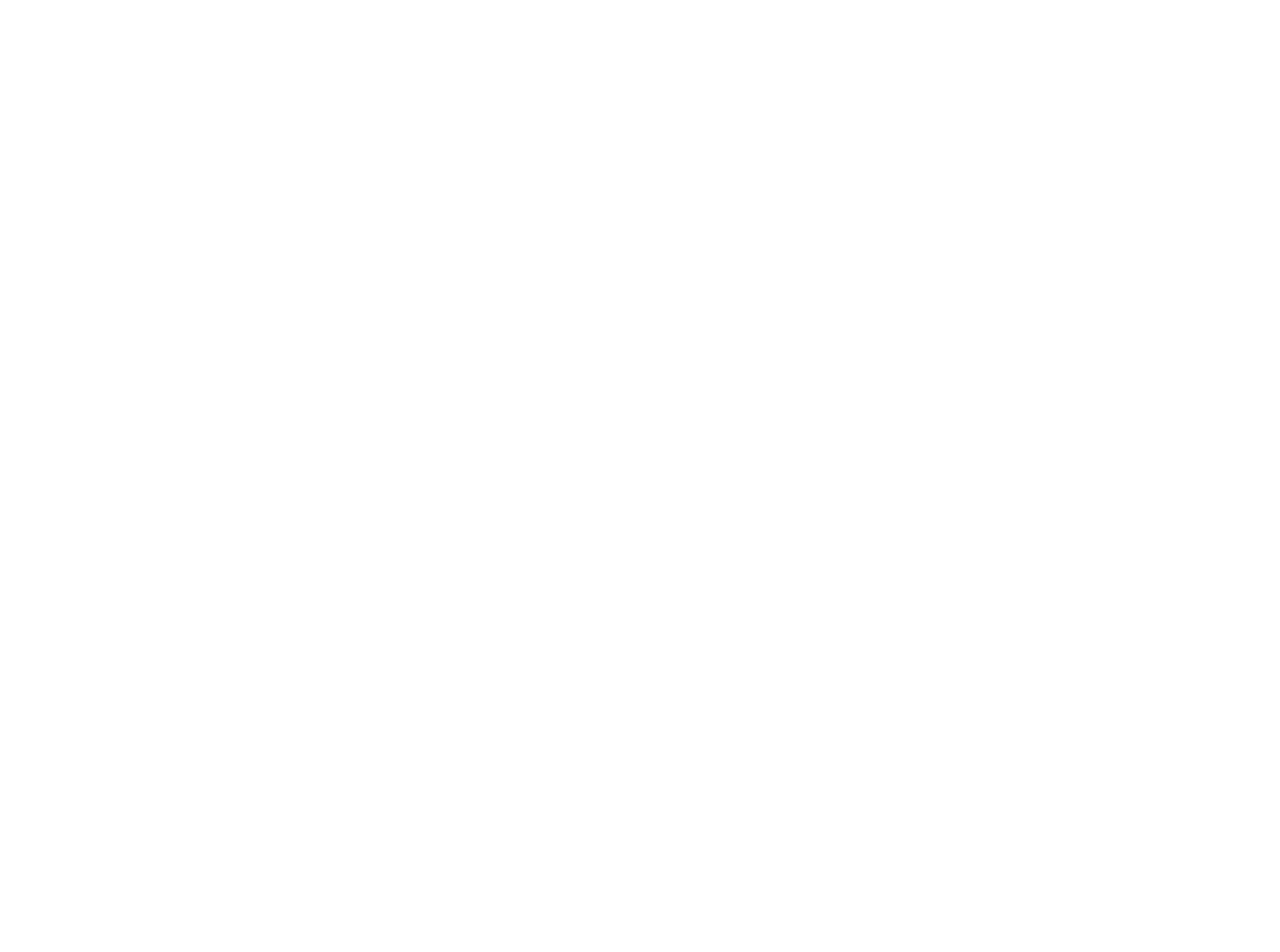
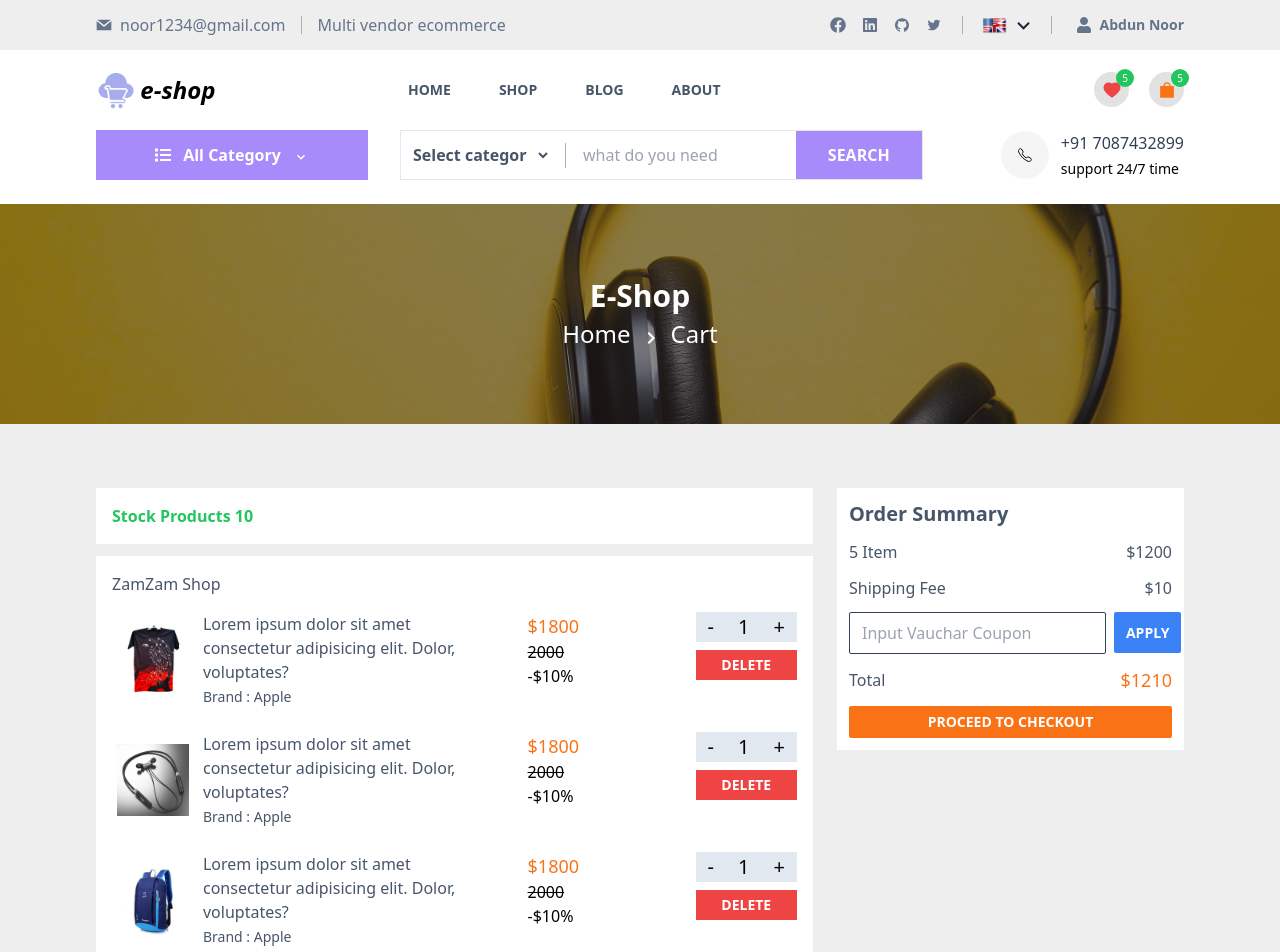
Before and after one commit to abdunnoorfaruki/e-shop, a React (Vite) app: page /cart in a window 1280 px wide. Before the commit this address had no page. Shown: the top 952 px of the page. Before the commit the page ends 800 px from the top, so only its background shows below. Built offline with nearby package versions, Linux system fonts and the light colour scheme.

Commit message:
feat:Added shopping cart page.

```diff
--- a/src/App.jsx
+++ b/src/App.jsx
@@ -4,11 +4,13 @@
 // Pages
 const Home = lazy(() => import("./pages/home"));
 const Shop = lazy(() => import("./pages/shop"));
+const Cart = lazy(() => import("./pages/cart"));
 function App() {
   return (
     <Routes>
       <Route path="/" element={<Home />} />
       <Route path="/shop" element={<Shop />} />
+      <Route path="/cart" element={<Cart />} />
     </Routes>
   );
 }
--- /dev/null
+++ b/src/components/cart-card/index.jsx
@@ -0,0 +1,48 @@
+/* eslint-disable react/prop-types */
+
+import Button from "../ui/button";
+import IncDecButton from "../ui/inc-dec-button";
+
+const CartCard = ({ image, name, brand, price, discount, quantity }) => {
+  return (
+    <div className="w-full flex flex-wrap cursor-pointer py-2 ">
+      <div className="flex sm:w-full gap-2 w-7/12">
+        <div className="w-full flex gap-2 sm:flex-wrap sm:justify-center justify-start items-center">
+          <div className="w-[150px] sm:-[120px]  h-[80px] flex justify-center items-center p-1 ">
+            <img
+              className="h-full  object-cover"
+              src={image}
+              alt="product image"
+            />
+          </div>
+          <div className="pr-4 text-slate-600">
+            <h2 className="text-md">{name}</h2>
+            <span className="text-sm">Brand : {brand}</span>
+          </div>
+        </div>
+      </div>
+      <div className="flex justify-between w-5/12 sm:w-full sm:mt-3">
+        <div className="pl-4 sm:pl-0">
+          <h2 className="text-lg text-orange-500">
+            ${price - Math.floor((price * discount) / 100)}
+          </h2>
+          <p className="line-through">{price}</p>
+          <p>-${discount}%</p>
+        </div>
+        <div className="flex gap-2 flex-col">
+         <IncDecButton quantity={quantity}  />
+          <div className="h-[30px]">
+            <Button
+              btnTxt={"Delete"}
+              bg={"bg-red-500"}
+              color={"text-white"}
+              py={"py-[3px]"}
+            />
+          </div>
+        </div>
+      </div>
+    </div>
+  );
+};
+
+export default CartCard;
--- a/src/components/shared/input-group/index.jsx
+++ b/src/components/shared/input-group/index.jsx
@@ -14,7 +14,8 @@
     hidden,
     error,
     hFull,
-    bdNone
+    bdNone,
+    rounded
   }) => {
     return (
       <>
@@ -26,7 +27,7 @@
           )}
           <input
             ref={isActive ? inputRef : null}
-            className={`px-3 py-2 outline-none border bg-transparent rounded-md text-[#d0d2d6]  overflow-hidden ${
+            className={`px-3 py-2 outline-none border bg-transparent ${rounded?rounded:"rounded-md"} text-[#d0d2d6]  overflow-hidden ${
               hidden && "hidden"
             } ${hFull && "h-full"} ${bdNone ? "border-none":"border-slate-700 focus:border-indigo-500"} `}
             type={type}
--- a/src/components/ui/button/index.jsx
+++ b/src/components/ui/button/index.jsx
@@ -13,6 +13,9 @@
   size,
   color,
   rounded,
+  py,
+  px,
+  shadow
 }) => {
   return (
     <>
@@ -21,9 +24,9 @@
           to={to}
           className={`h-full w-full ${bg ? bg : "bg-indigo-500"} ${
             color ? color : "text-white"
-          } uppercase px-4 font-bold ${size ? size : "text-sm"} ${
-            rounded ? rounded : "rounded-none"
-          } py-2 px-3 `}
+          } uppercase ${px ? px : "px-3"} font-bold ${
+            size ? size : "text-sm"
+          } ${rounded ? rounded : "rounded-none"} ${py ? py : "py-2"} ${shadow} `}
         >
           {" "}
           {btnTxt}
@@ -33,9 +36,9 @@
         <button
           className={`h-full w-full ${bg ? bg : "bg-indigo-500"} ${
             color ? color : "text-white"
-          } uppercase px-4 font-bold ${size ? size : "text-sm"}  ${
+          } uppercase  font-bold ${size ? size : "text-sm"}  ${
             rounded ? rounded : "rounded-none"
-          } py-2 px-3`}
+          } ${px ? px : "px-3"} ${py ? py : "py-2"}`}
           type={type ? type : "button"}
           disabled={isLoading || isDisabled}
           onClick={btnHandler}
--- /dev/null
+++ b/src/components/ui/inc-dec-button/index.jsx
@@ -0,0 +1,13 @@
+/* eslint-disable react/prop-types */
+
+const IncDecButton = ({quantity, incHandler, decHandler}) => {
+  return (
+    <div className="flex bg-slate-200 h-[30px] justify-center items-center text-xl">
+    <div onClick={decHandler}  className="px-3 cursor-pointer">-</div>
+    <div className="px-3">{quantity}</div>
+    <div onClick={incHandler}  className="px-3 cursor-pointer">+</div>
+  </div>
+  )
+}
+
+export default IncDecButton
--- a/src/layout/Header.jsx
+++ b/src/layout/Header.jsx
@@ -185,9 +185,9 @@
                         </div>
                         {/* cart icon */}
                         <div className="flex justify-center items-center cursor-pointer relative w-[35px] h-[35px] rounded-full bg-[#e2e2e2]">
-                          <span className="text-xl text-orange-500">
+                          <Link to={"/cart"}  className="text-xl text-orange-500">
                             <AiFillShopping />
-                          </span>
+                          </Link>
                           <div className="absolute bg-green-500 text-white text-[10px] w-[18px] h-[18px] flex justify-center items-center rounded-full -top-[3px] -right-[5px] ">
                             5
                           </div>
--- /dev/null
+++ b/src/pages/cart/index.jsx
@@ -0,0 +1,169 @@
+// react-router-dom
+import { Link } from "react-router-dom";
+// Custome & reusable components
+import Header from "../../layout/Header";
+import Footer from "../../layout/Footer";
+// react-icons
+import { MdOutlineKeyboardArrowRight } from "react-icons/md";
+import { useState } from "react";
+import CartCard from "../../components/cart-card";
+import InputGroup from "../../components/shared/input-group";
+import Button from "../../components/ui/button";
+const Cart = () => {
+  const [cart_products] = useState(10);
+  const [outofstock_products] = useState(2);
+  return (
+    <div>
+      <Header />
+      {/* Cart banner section start */}
+      <section className='bg-[url("http://localhost:3000/images/banner/card.jpg")] h-[220px] mt-6 bg-cover bg-no-repeat relative bg-left'>
+        <div className="absolute left-0 top-0 w-full h-full bg-[#2422228a]">
+          <div className="w-[85%] md:w-[80%] sm:w-[90%] lg:w-[90%] h-full mx-auto">
+            <div className="flex flex-col justify-center gap-1 items-center h-full w-full text-white">
+              <h2 className="text-3xl font-bold">E-Shop</h2>
+              <div className="flex justify-center items-center gap-2 text-2xl w-full">
+                <Link to="/">Home</Link>
+                <span className="pt-2">
+                  <MdOutlineKeyboardArrowRight />
+                </span>
+                <span>Cart</span>
+              </div>
+            </div>
+          </div>
+        </div>
+      </section>
+      {/* Cart banner section start */}
+      <section className="bg-[#eeeeee]">
+        <div className="w-[85%] lg:w-[90%] md:w-[90%] sm:w-[90] mx-auto py-16">
+          {cart_products > 0 || outofstock_products > 0 ? (
+            <div className="flex flex-wrap">
+              <div className="w-[67%] md-lg:w-full">
+                <div className="pr-3 md-lg:pr-0">
+                  <div className="flex flex-col gap-3">
+                    <div className="bg-white p-4">
+                      <h2 className="text-md text-green-500 font-semibold">
+                        Stock Products {cart_products}
+                      </h2>
+                    </div>
+                    {
+                      <div className="flex bg-white p-4 flex-col gap-2">
+                        <div className="flex justify-start items-center">
+                          <h2 className="text-md text-slate-600">
+                            ZamZam Shop
+                          </h2>
+                        </div>
+                        <CartCard
+                          image={"http://localhost:3000/images/products/1.webp"}
+                          name={
+                            "Lorem ipsum dolor sit amet consectetur adipisicing elit. Dolor, voluptates?"
+                          }
+                          brand={"Apple"}
+                          price={2000}
+                          discount={10}
+                          quantity={1}
+                        />
+                        <CartCard
+                          image={"http://localhost:3000/images/products/2.webp"}
+                          name={
+                            "Lorem ipsum dolor sit amet consectetur adipisicing elit. Dolor, voluptates?"
+                          }
+                          brand={"Apple"}
+                          price={2000}
+                          discount={10}
+                          quantity={1}
+                        />
+                        <CartCard
+                          image={"http://localhost:3000/images/products/3.webp"}
+                          name={
+                            "Lorem ipsum dolor sit amet consectetur adipisicing elit. Dolor, voluptates?"
+                          }
+                          brand={"Apple"}
+                          price={2000}
+                          discount={10}
+                          quantity={1}
+                        />
+                      </div>
+                    }
+                    {outofstock_products > 0 && (
+                      <div className="flex flex-col gap-3">
+                        <div className="bg-white p-4">
+                          <h2 className="text-md text-red-500 font-semibold">
+                            Out of Stock {outofstock_products}
+                          </h2>
+                          <CartCard
+                            image={
+                              "http://localhost:3000/images/products/4.webp"
+                            }
+                            name={
+                              "Lorem ipsum dolor sit amet consectetur adipisicing elit. Dolor, voluptates?"
+                            }
+                            brand={"Apple"}
+                            price={2000}
+                            discount={10}
+                            quantity={1}
+                          />
+                        </div>
+                      </div>
+                    )}
+                  </div>
+                </div>
+              </div>
+              <div className="w-[33%] md-lg:w-full">
+                <div className="pl-3 md-lg:pl-0 md-lg:mt-5">
+                  {cart_products > 0 && (
+                    <div className="bg-white p-3 text-slate-600 flex flex-col gap-3">
+                      <h2 className="text-xl font-bold">Order Summary</h2>
+                      <div className="flex justify-between items-center">
+                        <span>5 Item</span>
+                        <span>$1200</span>
+                      </div>
+                      <div className="flex justify-between items-center">
+                        <span>Shipping Fee</span>
+                        <span>$10</span>
+                      </div>
+                      <div className="flex gap-2">
+                        <InputGroup
+                          type={"text"}
+                          placeholder={"Input Vauchar Coupon"}
+                          rounded={"rounded-sm"}
+
+                        />
+                        <div className="h-[41px]">
+                          <Button
+                            btnTxt="Apply"
+                            bg={"bg-blue-500"}
+                            color={"text-white"}
+                            py={"py-[1px]"}
+                            rounded={"rounded-sm"}
+
+                          />
+                        </div>
+                      </div>
+                      <div className="flex justify-between items-center">
+                        <span>Total</span>
+                        <span className="text-lg text-orange-500">
+                          ${1200 + 10}
+                        </span>
+                      </div>
+                      <Button btnTxt={"Proceed to checkout"} px={"px-5"} py={"py-[6px] "} rounded={"rounded-sm"}  bg={"bg-orange-500"} shadow={"hover:shadow-orange-500/20 hover:shadow-lg"}  />
+
+                    </div>
+                  )}
+                </div>
+              </div>
+            </div>
+          ) : (
+            <div>
+              <Link className="px-4 py-1 bg-indigo-500 text-white" to="/shops">
+                Shop Now
+              </Link>
+            </div>
+          )}
+        </div>
+      </section>
+      <Footer />
+    </div>
+  );
+};
+
+export default Cart;
```
